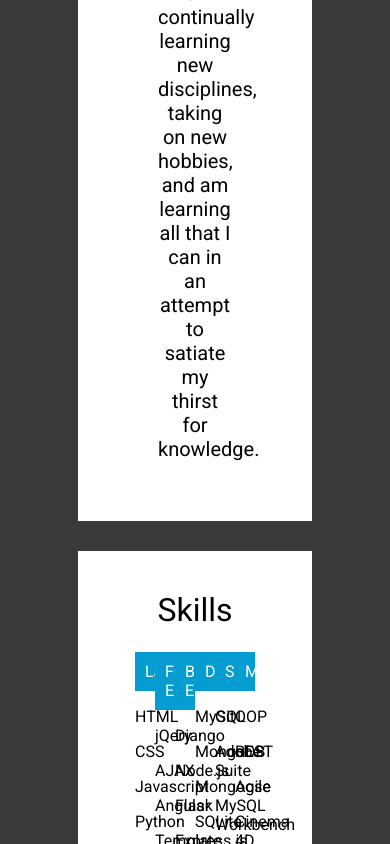
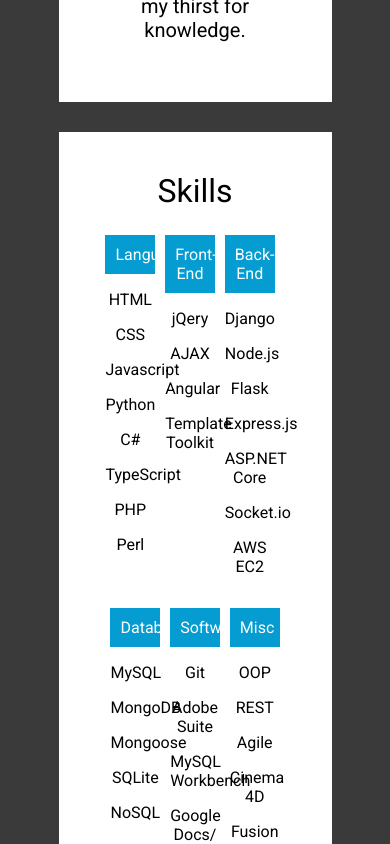
Before and after one commit to mathewjcohen/selfsell, an Angular app in the folder public/: page / in a window 390 px wide. Shown: the part 2000-2844 px from the top of the page. Built offline with nearby package versions, Linux system fonts and the light colour scheme.

Commit message:
updated skill section to be responsive

```diff
--- a/public/src/app/app.component.html
+++ b/public/src/app/app.component.html
@@ -69,7 +69,7 @@
     <p>Visual Studio</p>
     <p>VS Code</p>
   </div>
-  <div class="skill_container">
+  <div class="skill_container last">
     <p class="skill_header">Misc</p>
     <p>OOP</p>
     <p>REST</p>
--- a/public/src/index.html
+++ b/public/src/index.html
@@ -2,7 +2,7 @@
 <html lang="en">
 <head>
   <meta charset="utf-8">
-  <title>Mathew Cohen</title>
+  <title>Mathew Cohen Dot Com</title>
   <base href="/">
 
   <meta name="viewport" content="width=device-width, initial-scale=1">
--- a/public/src/styles.css
+++ b/public/src/styles.css
@@ -55,20 +55,18 @@
 }
 
 header, section{
-    /* display: block; */
-    position: relative;
+    display: block;
     margin: 0 auto;
     margin-top: 130px;
     min-height: 200px;
-    width: calc(60% - 80px);
+    width: calc(70% - 80px);
     background: #fff;
-    /* box-shadow: 5px 5px 2px #222; */
     padding: 40px;
     text-align: center;
 }
 header{
     font-size: 1.25em;
-    width: calc(60% - 160px);
+    width: calc(70% - 160px);
     padding: 40px 80px;
 }
 section{
@@ -90,15 +88,16 @@
 .skill_container{
     display: inline-block;
     vertical-align: top;
-    width: calc(16% - 34px);
-    margin-right: 20px;
+    width: calc(16% - 14px);
+     margin-right: 10px;
 }
 .skill_header{
+
     background: #059cd1;
     padding: 10px 10px;
     color: #fff;
 }
-.skill_container:last-child{
+.last{
     margin-right: 0;
 }
 #project_container{
@@ -128,3 +127,9 @@
 #contact_methods a:hover{
     color: #3a3a3a;
 }
+
+@media screen and (max-width: 1120px) {
+    .skill_container{
+        width: calc(33% - 14px);
+    }
+}
```
